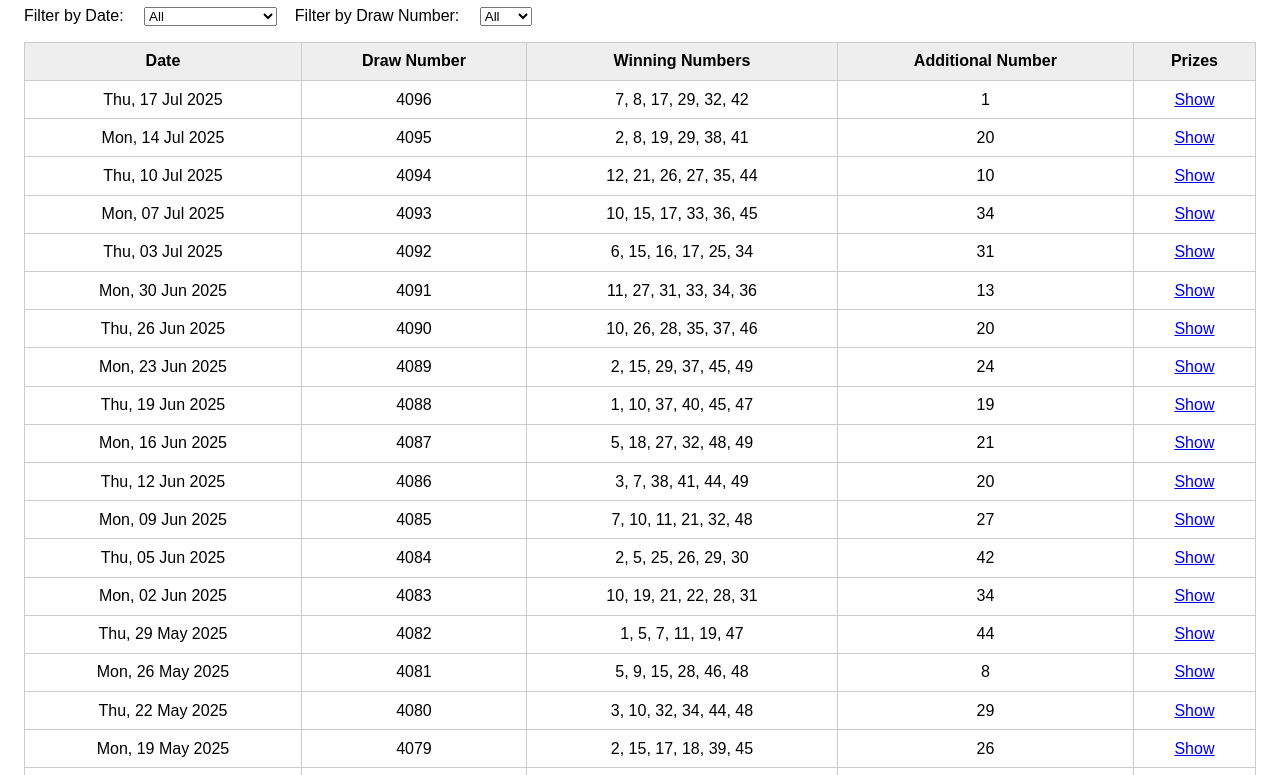
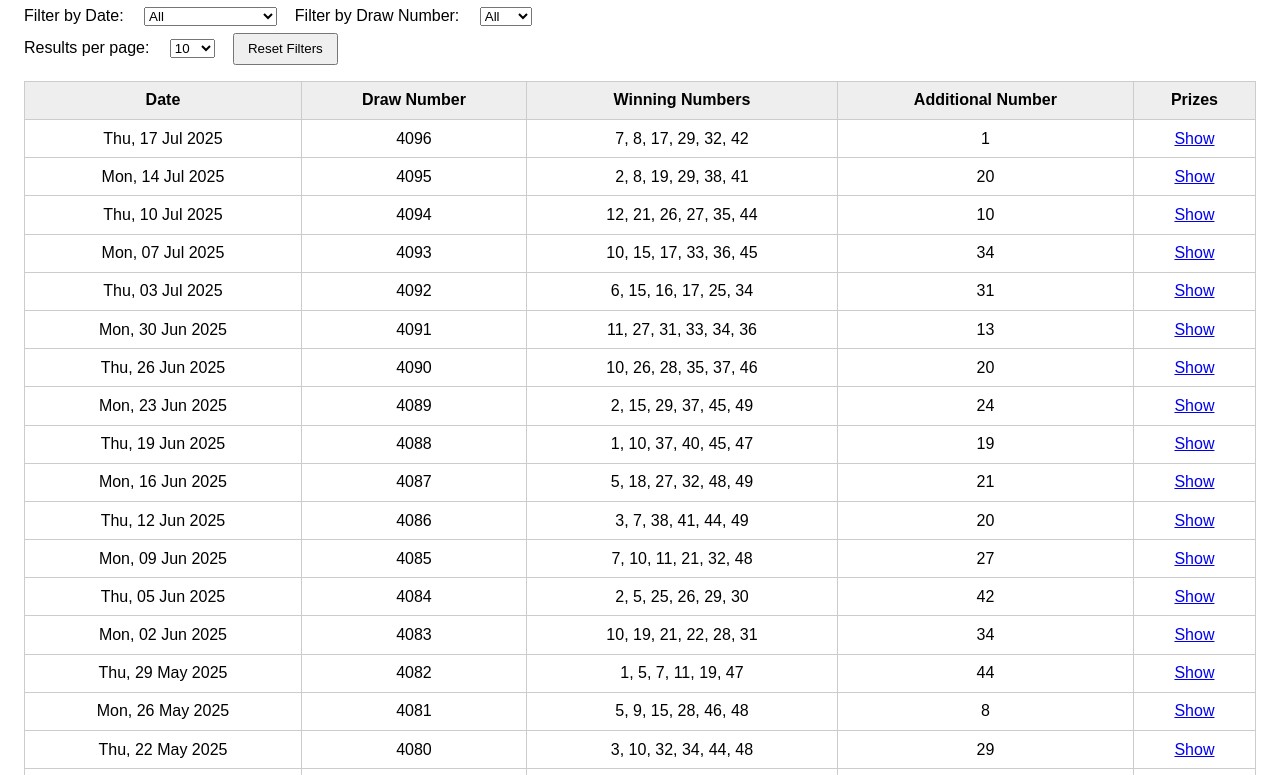
Before and after one commit to CyberDefenderDavid/Selenium-scaper, a plain HTML site: page docs/index.html in a window 1280 px wide. Shown: the part 97-872 px from the top of the page. Drawn offline with Linux system fonts and the light colour scheme.

Commit message:
Update index.html

```diff
--- a/docs/index.html
+++ b/docs/index.html
@@ -22,7 +22,17 @@
       <option value="all">All</option>
     </select>
   </div>
+      <label for="perPageSelect">Results per page:</label>
+      <select id="perPageSelect" onchange="updatePagination()">
+        <option value="5">5</option>
+        <option value="10" selected>10</option>
+        <option value="15">15</option>
+        <option value="20">20</option>
+        <option value="50">50</option>
+        <option value="100">100</option>
+      </select>
 
+      <button onclick="resetFilters()">Reset Filters</button>
   <table id="totoTable">
     <thead>
       <tr>
```
